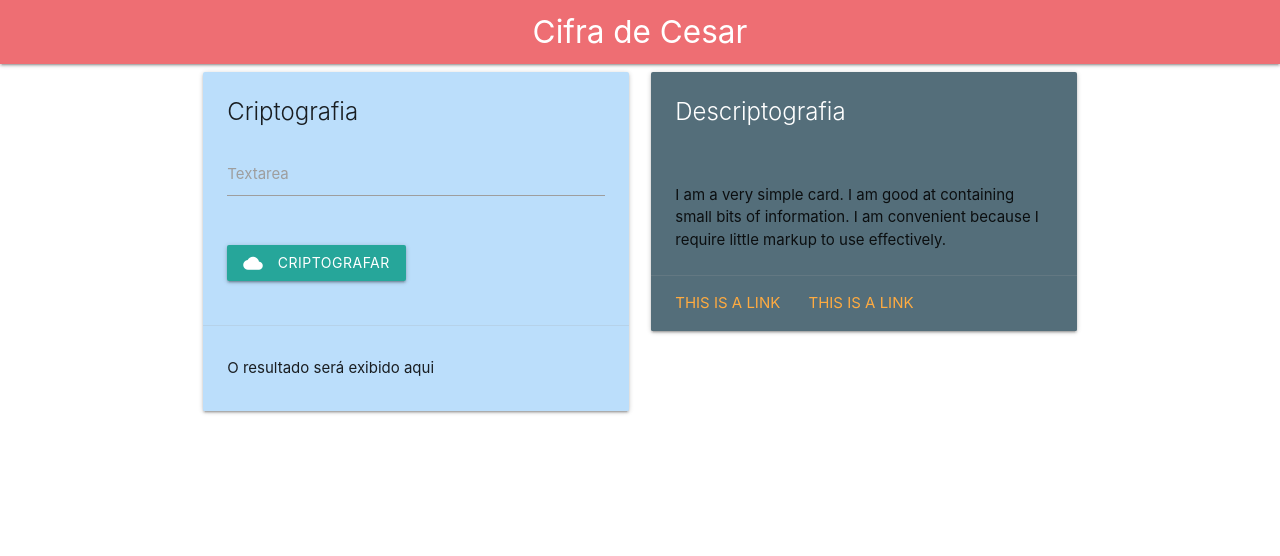
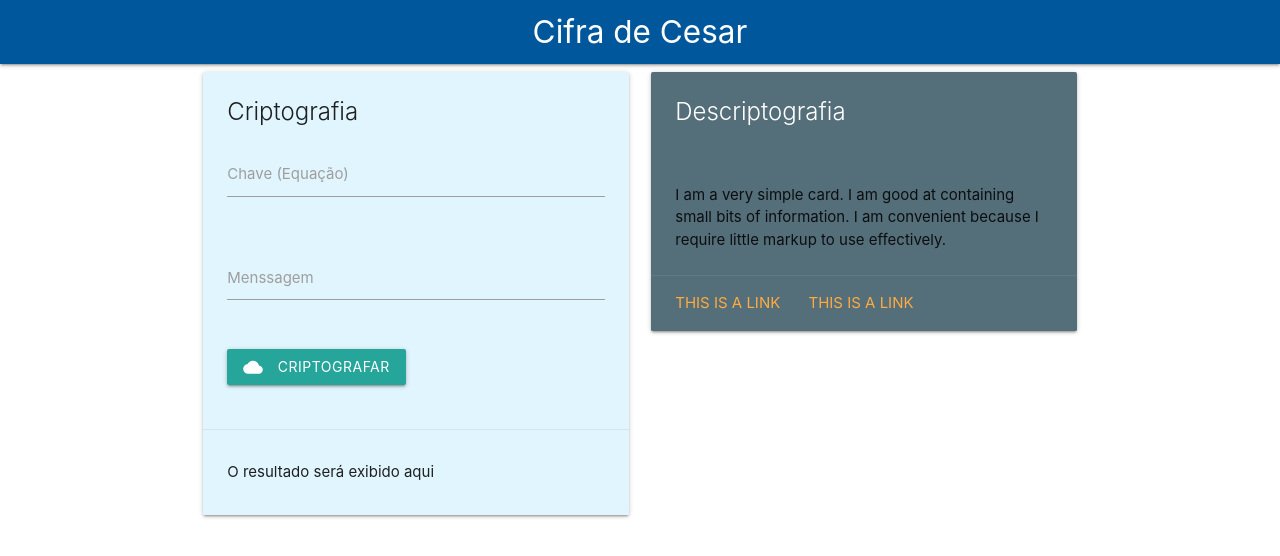
Before and after one commit to jrsilva95/cifra_cesar, a plain HTML site: page index.html in a window 1280 px wide. Drawn offline with nearby package versions, Linux system fonts and the light colour scheme.

Commit message:
adicionado input chave e teste de cores

```diff
--- a/index.html
+++ b/index.html
@@ -10,22 +10,28 @@
   </head>
   <body>
     <nav>
-      <div class="nav-wrapper">
+      <div class="nav-wrapper light-blue darken-4">
         <a href="#" class="brand-logo center">Cifra de Cesar</a>
       </div>
     </nav>
     <div class="container">
       <div class="row">
         <div class="col s6">
-          <div class="card blue lighten-4">
+          <div class="card light-blue lighten-5">
             <div class="card-content">
               <span class="card-title">Criptografia</span>
               <div class="row">
                 <form class="col s12">
                   <div class="row">
                     <div class="input-field col s12">
+                      <input id="last_name" type="text" class="validate">
+                      <label for="last_name">Chave (Equação)</label>
+                    </div>
+                  </div>
+                  <div class="row">
+                    <div class="input-field col s12">
                       <textarea id="textarea1" class="materialize-textarea"></textarea>
-                      <label for="textarea1">Textarea</label>
+                      <label for="textarea1">Menssagem</label>
                     </div>
                   </div>
                   <a class="waves-effect waves-light btn"><i class="material-icons left">cloud</i>Criptografar</a>
```
